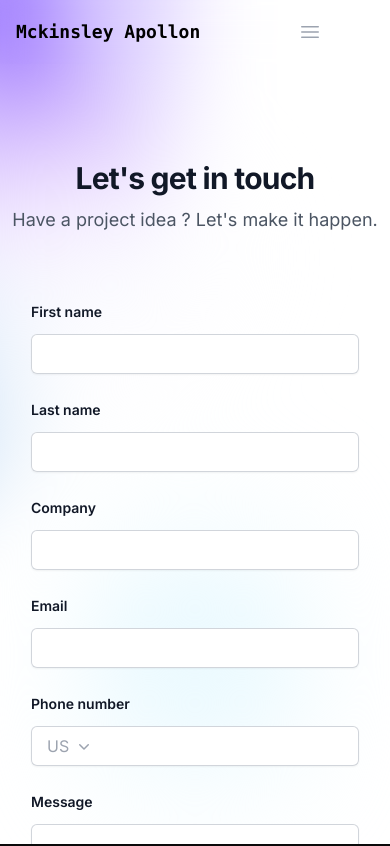
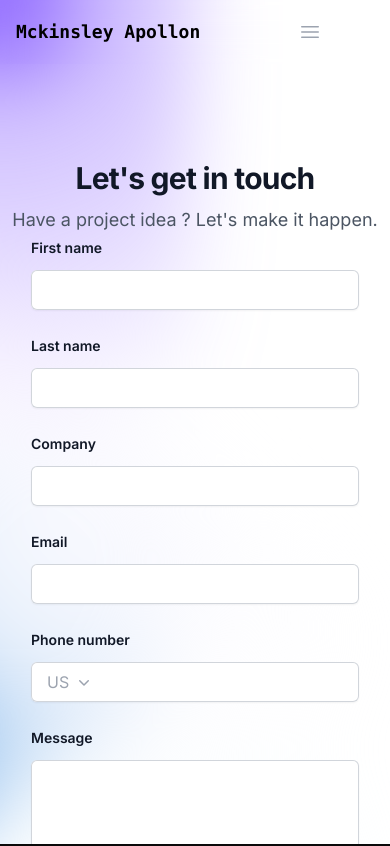
Before and after one commit to mcapollon/portfolio, a Next.js app: page /contact in a window 390 px wide. Shown: the top 846 px of the page. Built offline with nearby package versions, Linux system fonts and the light colour scheme.

Commit message:
Removed custom cursor on mobile.

```diff
--- a/app/contact/page.js
+++ b/app/contact/page.js
@@ -81,7 +81,7 @@ export default function Contact() {
                         Have a project idea ? Let's make it happen.
                     </p>
                 </div>
-                <form onSubmit={handleSubmit(onSubmit)} className="mx-auto mt-16 max-w-xl sm:mt-20">
+                <form onSubmit={handleSubmit(onSubmit)} className="mx-auto max-w-xl">
                     <div className="grid grid-cols-1 gap-x-8 gap-y-6 sm:grid-cols-2">
                         <div>
                             <label htmlFor="first-name" className="block text-sm font-semibold leading-6 text-gray-900">
@@ -236,7 +236,7 @@ export default function Contact() {
                     </div>
                 </form>
             </div>
-            <div className="gradient-bg">
+            <div className="gradient-bg h-full">
                 <svg xmlns="http://www.w3.org/2000/svg">
                     <defs>
                         <filter id="goo">
--- a/app/gradientStyles.scss
+++ b/app/gradientStyles.scss
@@ -55,7 +55,16 @@
 
 .gradient-bg {
     width: 100vw;
-    height: calc(100vh + 14rem);
+
+    @media only screen and (max-width: 1024px) {
+        height: calc(100vh + 45rem);
+    }
+
+    @media only screen and (min-width: 375px) {
+        height: calc(100vh + 55rem);
+    }
+
+    height: calc(100%);
     position: relative;
     overflow: hidden;
     z-index: -10;
@@ -172,6 +181,11 @@
     @media only screen and (max-width: 1024px) {
         height: calc(100vh + 45rem);
     }
+
+    @media only screen and (min-width: 375px) {
+        height: calc(100vh + 55rem);
+    }
+
     height: calc(100vh + 14rem);
     position: relative;
     overflow: hidden;
--- a/components/Cursor.js
+++ b/components/Cursor.js
@@ -1,6 +1,7 @@
 'use client'
 import React, { useEffect, useRef } from 'react'
 import gsap from 'gsap';
+import MobileDetect from 'mobile-detect';
 
 function Cursor({isHovered}) {
 
@@ -44,6 +45,13 @@ function Cursor({isHovered}) {
         window.requestAnimationFrame(animate);
     }
 
+    const md = new MobileDetect(navigator.userAgent);
+    if (md.mobile()) {
+        document.getElementById('cursor').classList.add('hidden')
+    } else {
+        console.log("Desktop device detected");
+    }
+
     useEffect(() => {
         animate()
         window.addEventListener('mousemove', manageMouseMove)
@@ -52,6 +60,7 @@ function Cursor({isHovered}) {
 
   return (
     <div
+        id='cursor'
         className='z-50 fixed top-0 left-0 bg-cyan-600 rounded-full pointer-events-none mix-blend-difference'
         ref={circle}
         style={{
--- a/components/Projects.js
+++ b/components/Projects.js
@@ -112,7 +112,7 @@ function Projects() {
 
   return (
     <div className="flex flex-row min-h-screen">
-      <Cursor isHovered={isHovered} />
+      <Cursor isHovered={isHovered}/>
       {projects.map((project, i) => (
         <div
           key={i}
--- a/package.json
+++ b/package.json
@@ -16,6 +16,7 @@
     "framer-motion": "^11.3.2",
     "gsap": "^3.12.5",
     "keen-slider": "^6.8.6",
+    "mobile-detect": "^1.4.5",
     "next": "14.0.4",
     "react": "^18",
     "react-dom": "^18",
```
Also changed, not shown: 1 other file (tests, documents, lock files or other folders).
